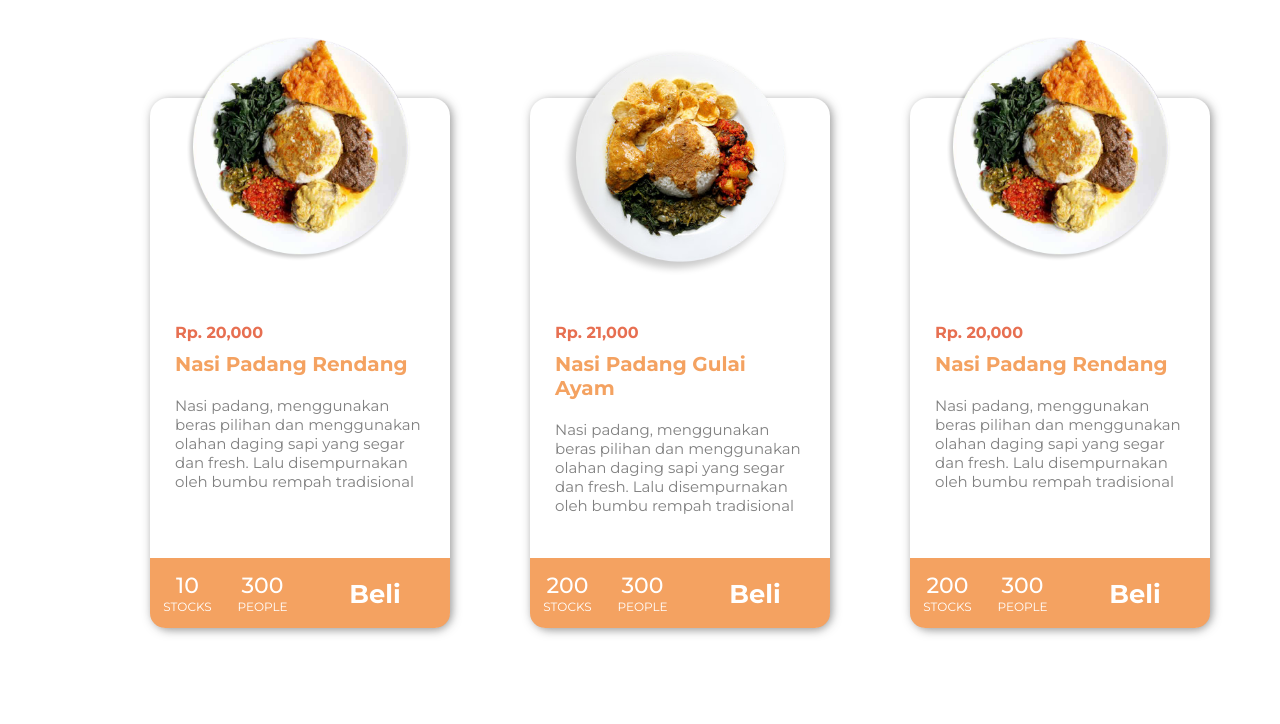
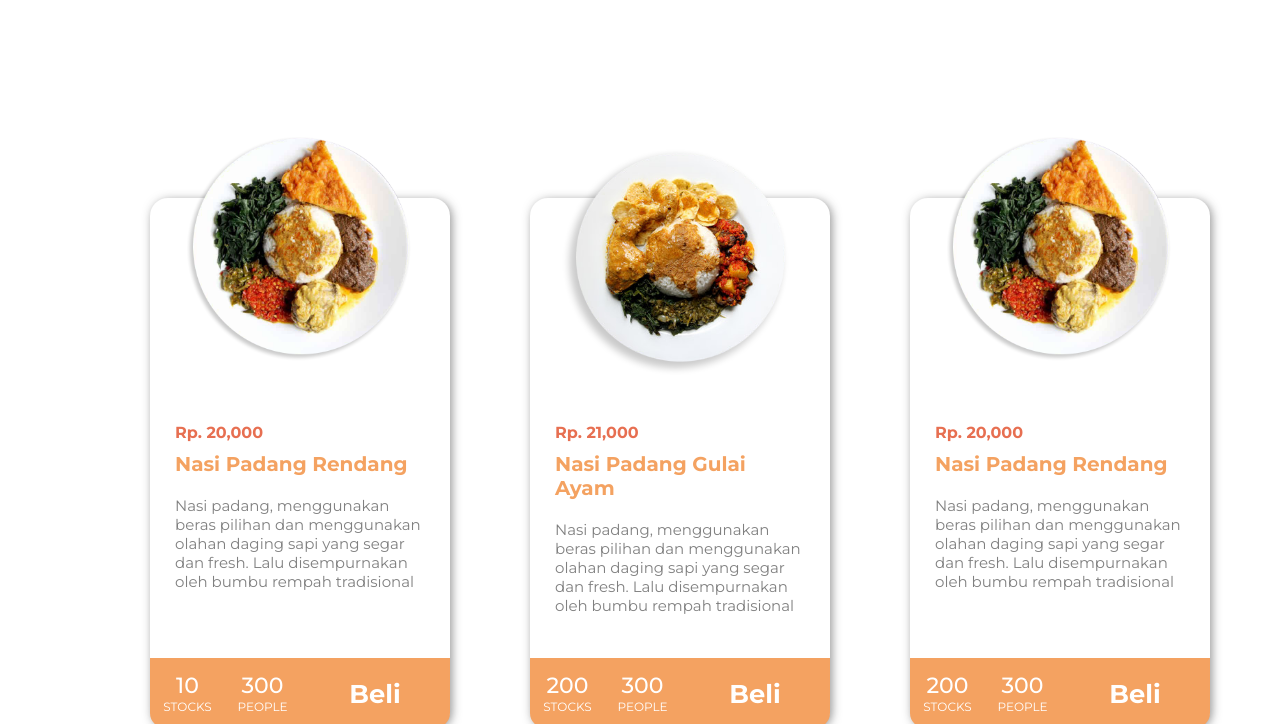
Before and after one commit to robbybenta/robbybenta, a plain HTML site: page index.html in a window 1280 px wide. Both pictures are taken after a click on the link "Lihat Menu". Shown: the part 1076-1800 px from the top of the page. Drawn offline with Linux system fonts and the light colour scheme.

Commit message:
revision-1

```diff
--- a/index.html
+++ b/index.html
@@ -43,7 +43,7 @@
     </section>
     <div class="menu-box" id="menu-section">
         <h1>Menu Kami</h1>
-        <div class="box-card">
+        <div class="box-card" style="margin-top: 100px;">
             <div class="card" id='card-show1'>
                 <div class="card-image">
                     <img src="./image/nasi2.png" alt="">
```
